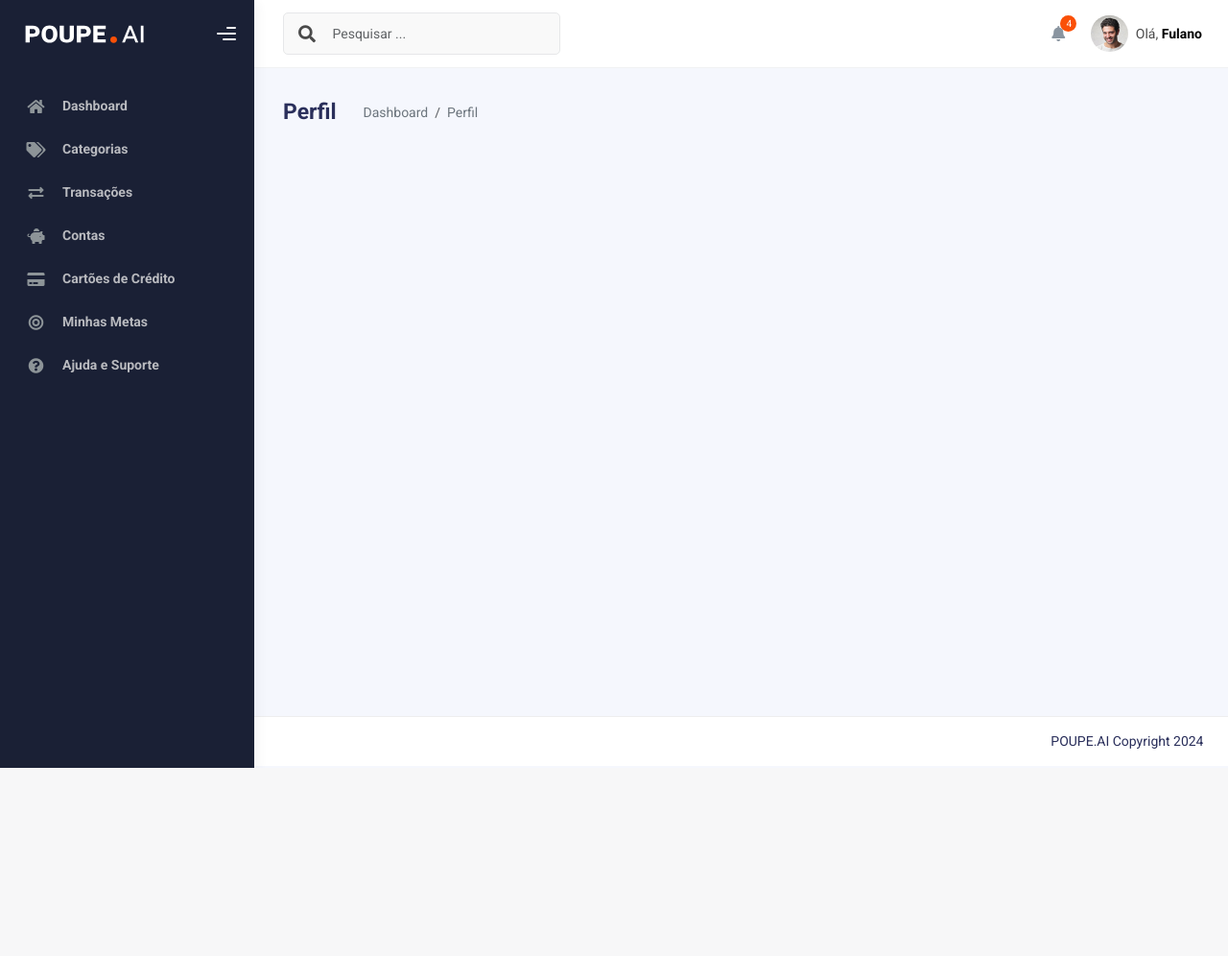
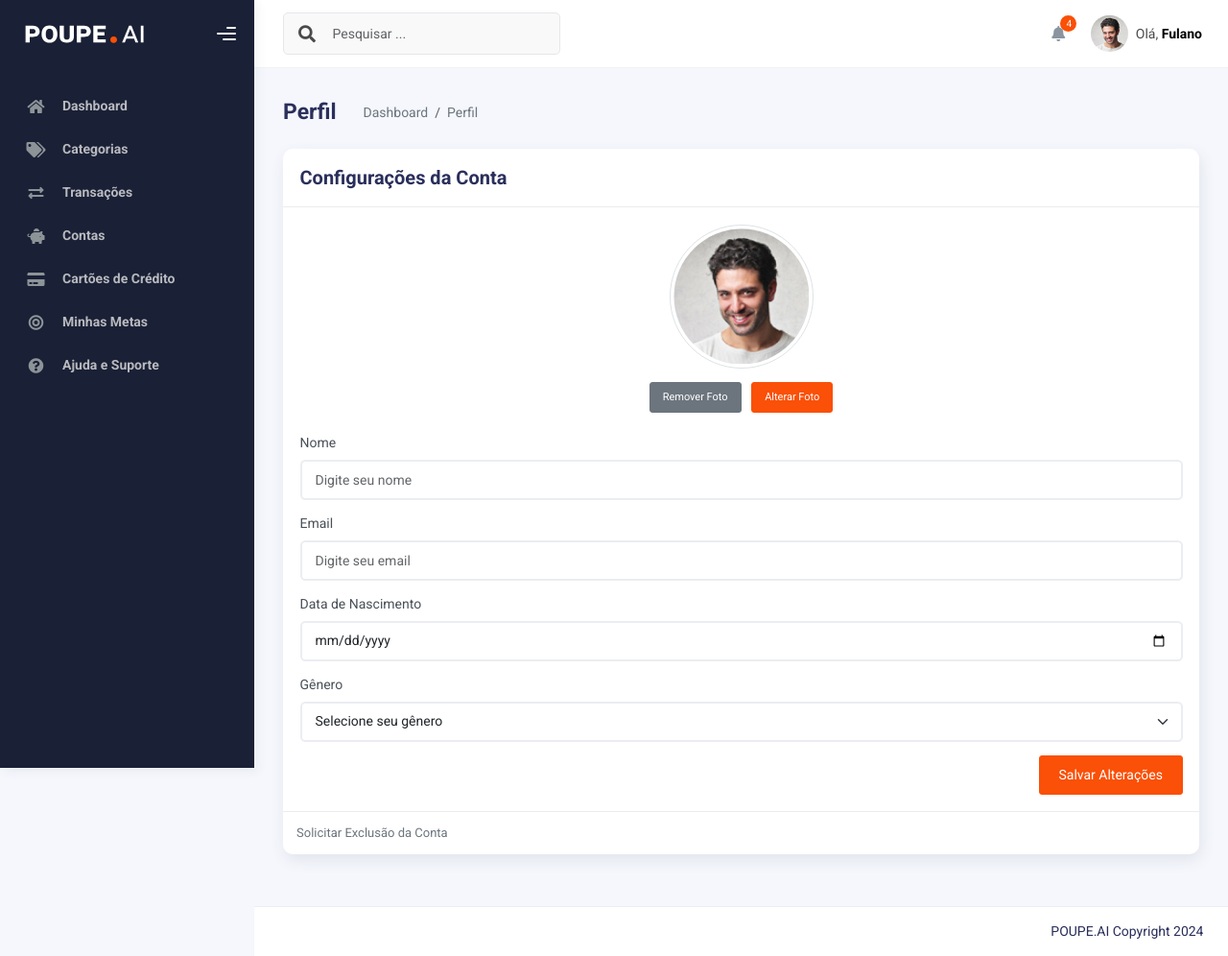
Before and after one commit to eudivanmelo/poupe-ai, a Django app: page /profile/ in a window 1280 px wide. Shown: the whole page at 96% size. Before the commit the page ends 800 px from the top, so only its background shows below. Run offline with Django 5.2, Linux system fonts and the light colour scheme; some libraries are stand-ins or nearby versions.

Commit message:
feat: implementando o html da Tela de Perfil

```diff
--- a/apps/poupeai/templates/profile.html
+++ b/apps/poupeai/templates/profile.html
@@ -1,8 +1,58 @@
 {% extends "users_base.html" %}
+
+{% load static %}
 
 {% block title %}Perfil - Poupe.AI{% endblock title %}
 
 {% block page_title %}Perfil{% endblock %}
 
 {% block content %}
+<div class="row">
+    <div class="col-md-12">
+        <div class="card">
+            <div class="card-header">
+                <div class="card-title">Configurações da Conta</div>
+            </div>
+            <div class="card-body">
+                <div class="text-center mb-4">
+                    <img src="{% static 'imgs/profile.jpg' %}" alt="Foto de Perfil"
+                        class="rounded-circle img-thumbnail mb-3" width="150" height="150">
+                    <div>
+                        <button class="btn btn-secondary btn-sm me-2">Remover Foto</button>
+                        <button class="btn btn-primary btn-sm">Alterar Foto</button>
+                    </div>
+                </div>
+
+                <form>
+                    <div class="mb-3">
+                        <label for="name" class="form-label">Nome</label>
+                        <input type="text" id="name" class="form-control" placeholder="Digite seu nome">
+                    </div>
+                    <div class="mb-3">
+                        <label for="email" class="form-label">Email</label>
+                        <input type="email" id="email" class="form-control" placeholder="Digite seu email">
+                    </div>
+                    <div class="mb-3">
+                        <label for="dob" class="form-label">Data de Nascimento</label>
+                        <input type="date" id="dob" class="form-control">
+                    </div>
+                    <div class="mb-3">
+                        <label for="gender" class="form-label">Gênero</label>
+                        <select id="gender" class="form-select form-control">
+                            <option value="" selected disabled>Selecione seu gênero</option>
+                            <option value="male">Masculino</option>
+                            <option value="female">Feminino</option>
+                            <option value="other">Outro</option>
+                        </select>
+                    </div>
+                    <button type="submit" class="float-end btn btn-primary">Salvar Alterações</button>
+                </form>
+            </div>
+
+            <div class="card-footer d-flex">
+                <a href="{% url 'account-deletion' %}" class="text-secondary text-decoration-none small">Solicitar Exclusão da Conta</a>
+            </div>
+        </div>
+    </div>
+</div>
 {% endblock %}
--- a/apps/poupeai/urls.py
+++ b/apps/poupeai/urls.py
@@ -10,4 +10,5 @@ urlpatterns = [
     path('my-goals/', mygoals_view, name='my-goals'),
     path('help/', help_view, name='help'),
     path('profile/', profile_view, name='profile'),
+    path('account/deletion/', account_deletion_view, name='account-deletion'),
 ]
--- a/apps/poupeai/views/__init__.py
+++ b/apps/poupeai/views/__init__.py
@@ -6,6 +6,7 @@ from .help import help_view
 from .mygoals import mygoals_view
 from .profile import profile_view
 from .transactions import transactions_view
+from .account_deletion import account_deletion_view
 
 __all__ = [
     'accounts_view',
@@ -16,4 +17,5 @@ __all__ = [
     'mygoals_view',
     'profile_view',
     'transactions_view',
+    'account_deletion_view',
 ]
```
Also changed, not shown: apps/poupeai/templates/account-deletion.html (added, +65 -0 lines), apps/poupeai/views/account_deletion.py (added, +11 -0 lines).
